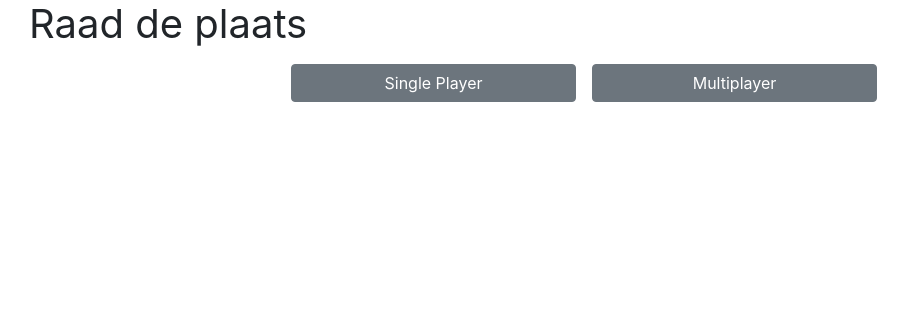
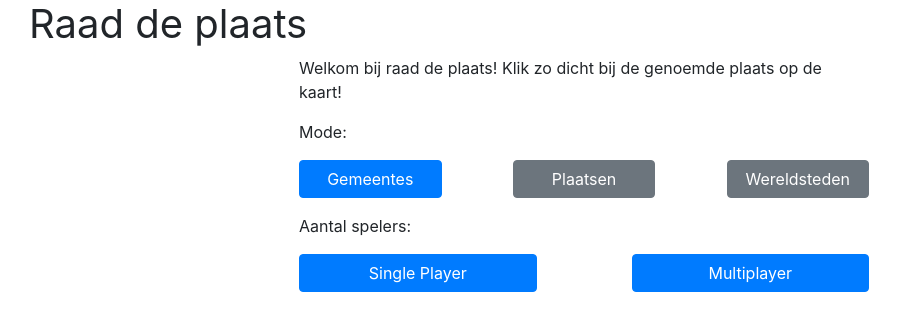
Before and after one commit to dennism1997/PlaatsGuesser, a React (Create React App) app: page / in a window 1280 px wide. Shown: the top 330 px of the page, without its empty margins (56-964 px from the left). Built offline with nearby package versions, Linux system fonts and the light colour scheme.

Commit message:
Improve layout

```diff
--- a/src/App.tsx
+++ b/src/App.tsx
@@ -10,8 +10,15 @@ enum GameState {
     MultiResult,
 }
 
+enum Mode {
+    Gemeentes,
+    Plaatsen,
+    Wereldsteden,
+}
+
 interface AppState {
     gameState: GameState
+    mode: Mode
     scoreResult: number | Array<number>,
     names: Array<string>
 }
@@ -21,6 +28,7 @@ class App extends React.Component<{}, AppState> {
         super(props);
         this.state = {
             gameState: GameState.Idle,
+            mode: Mode.Gemeentes,
             scoreResult: 0,
             names: [],
         }
@@ -36,14 +44,43 @@ class App extends React.Component<{}, AppState> {
         switch (this.state.gameState) {
             case GameState.Idle:
                 content = <div className={"row justify-content-center"}>
-                    <button className={"btn btn-secondary col-7 col-sm-3 mx-2 my-2"} onClick={(e) => {
+                    <div className={"col-12 col-lg-6"}>
+                        <div className={"row"}>
+                            <p>Welkom bij raad de plaats! Klik zo dicht bij de genoemde plaats op de kaart!</p>
+                        </div>
+                        <p className={"row"}>Mode:</p>
+                        <div className={"row justify-content-between"}>
+                            <button
+                                className={"btn col-3" + (this.state.mode === Mode.Gemeentes ? " btn-primary" : " btn-secondary")}
+                                onClick={() => {
+                                    this.setMode(Mode.Gemeentes);
+                                }}>Gemeentes
+                            </button>
+                            <button
+                                className={"btn col-3" + (this.state.mode === Mode.Plaatsen ? " btn-primary" : " btn-secondary")}
+                                onClick={() => {
+                                    this.setMode(Mode.Plaatsen);
+                                }}>Plaatsen
+                            </button>
+                            <button
+                                className={"btn col-3" + (this.state.mode === Mode.Wereldsteden ? " btn-primary" : " btn-secondary")}
+                                onClick={() => {
+                                    this.setMode(Mode.Wereldsteden);
+                                }}>Wereldsteden
+                            </button>
+                        </div>
+                        <p className={"row mt-3"}>Aantal spelers:</p>
+                        <div className={"row justify-content-between mt-3"}>
+                            <button className={"btn btn-primary col-5"} onClick={(e) => {
                                 this.setGameState(GameState.SinglePlayer)
                             }}>Single Player
                             </button>
-                    <button className={"btn btn-secondary col-7 col-sm-3 mx-2 my-2"} onClick={(e) => {
+                            <button className={"btn btn-primary col-5"} onClick={(e) => {
                                 this.setGameState(GameState.MultiPlayer)
                             }}>Multiplayer
                             </button>
+                        </div>
+                    </div>
                 </div>;
                 break;
             case GameState.SinglePlayer:
@@ -85,7 +122,7 @@ class App extends React.Component<{}, AppState> {
                         <ul className={"col"}>
                             {namesSorted.map(((name, index) => {
                                 return <li className={"row"} key={index}>
-                                    <span className={"col-5 col-md-3"}>{index + 1}.  {name}</span>
+                                    <span className={"col-5 col-md-3"}>{index + 1}. {name}</span>
                                     <span className={"col-4"}>{Math.round(scoresSorted[index])} km</span>
                                 </li>
                             }))}
@@ -124,12 +161,19 @@ class App extends React.Component<{}, AppState> {
         })
     };
 
-    setGameState(gameState
-                     :
-                     GameState
-    ) {
+    private setGameState(gameState: GameState) {
         this.setState({
             gameState: gameState
+        });
+    }
+
+    resetGameState = () => {
+        this.setGameState(GameState.Idle)
+    };
+
+    private setMode(mode: Mode) {
+        this.setState({
+            mode: mode
         });
     }
 }
--- a/src/GameMap.tsx
+++ b/src/GameMap.tsx
@@ -1,6 +1,6 @@
 import React from "react";
 import L, {LatLng, LeafletMouseEvent} from "leaflet";
-import NederlandGeometry from "./NederlandGeometry";
+import NederlandGeometry from "./geometries/NederlandGeometry";
 import PlaceFeature from "./PlaceFeature";
 
 interface Props {
--- a/src/PlaceFactory.tsx
+++ b/src/PlaceFactory.tsx
@@ -1,6 +1,6 @@
 import {LatLng} from "leaflet";
 import PlaceFeature from "./PlaceFeature";
-import Gemeentes from "./Gemeentes";
+import Gemeentes from "./geometries/Gemeentes";
 
 
 class PlaceFactory {
```
Also changed, not shown: src/geometries/Gemeentes.ts (renamed from src/Gemeentes.ts), src/geometries/NederlandGeometry.ts (renamed from src/NederlandGeometry.ts), src/geometries/Woonplaatsen.js (renamed from src/Woonplaatsen.js). Lines whose indentation alone changed are shown as unchanged.
